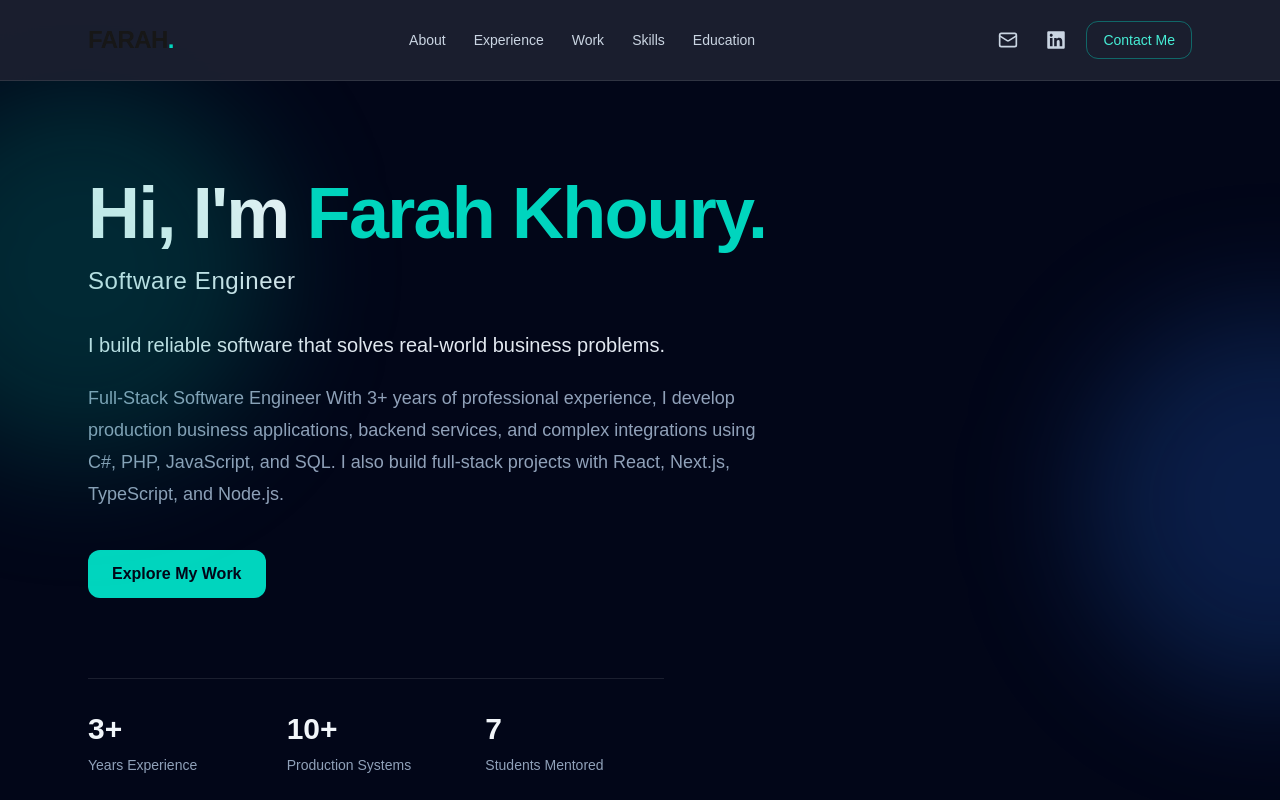
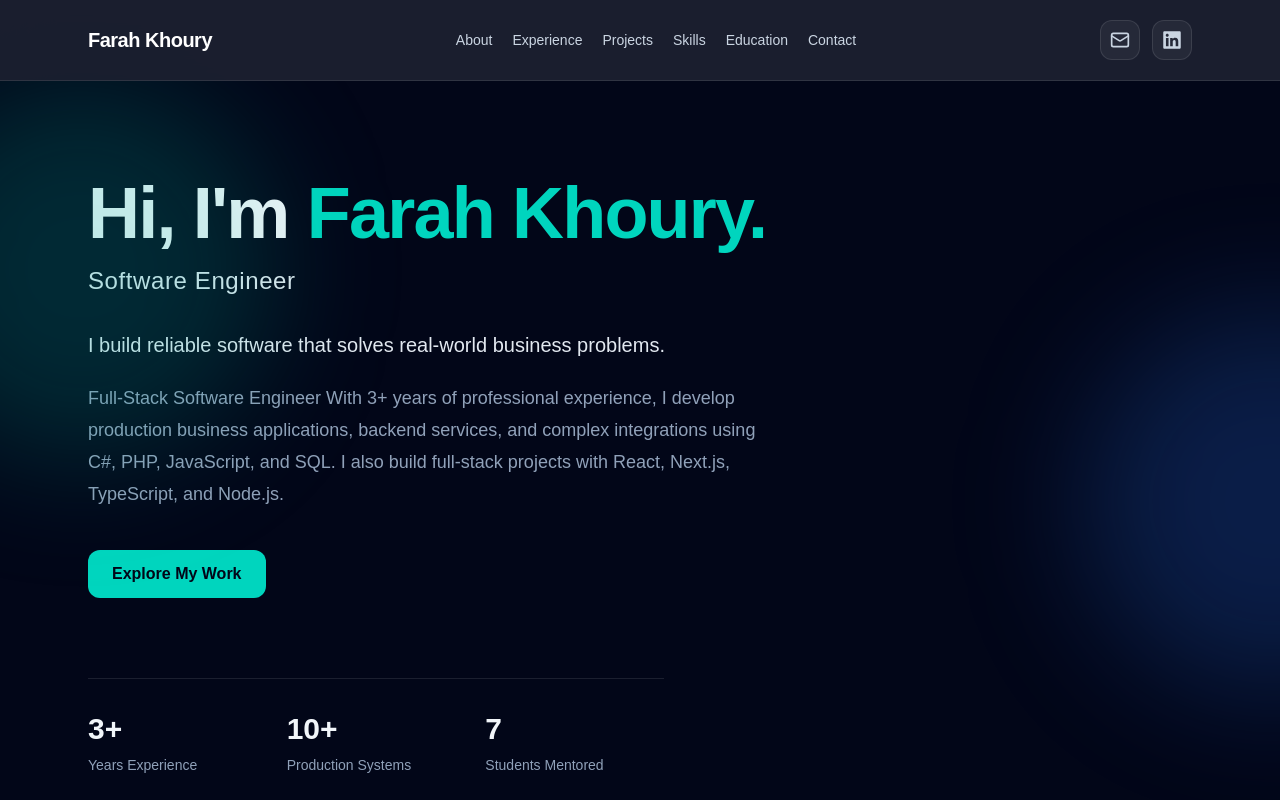
Before and after one commit to farahkh99/farah-portfolio, a Next.js app: page / in a window 1280 px wide. Shown: the top 800 px of the page. Built offline with nearby package versions, Linux system fonts and the light colour scheme.

Commit message:
feat: add responsive accessible mobile navigation

```diff
--- a/src/components/layout/SiteHeader.tsx
+++ b/src/components/layout/SiteHeader.tsx
@@ -1,60 +1,185 @@
-import { Mail } from "lucide-react";
+
+"use client";
+
+import { useEffect, useRef, useState } from "react";
+import Link from "next/link";
+import { Menu, X, Mail } from "lucide-react";
 import { FaLinkedin } from "react-icons/fa";
 
+const navigationLinks = [
+  { label: "About", href: "/#about" },
+  { label: "Experience", href: "/#experience" },
+  { label: "Projects", href: "/#work" },
+  { label: "Skills", href: "/#skills" },
+  { label: "Education", href: "/#education" },
+  { label: "Contact", href: "/#contact" },
+];
+
 export default function SiteHeader() {
+  const [isMenuOpen, setIsMenuOpen] = useState(false);
+
+  const menuButtonRef = useRef<HTMLButtonElement>(null);
+
+  function closeMenu() {
+    setIsMenuOpen(false);
+  }
+
+  useEffect(() => {
+    if (!isMenuOpen) return;
+
+    function handleKeyDown(event: KeyboardEvent) {
+      if (event.key === "Escape") {
+        setIsMenuOpen(false);
+        menuButtonRef.current?.focus();
+      }
+    }
+
+    document.addEventListener("keydown", handleKeyDown);
+
+    return () => {
+      document.removeEventListener("keydown", handleKeyDown);
+    };
+  }, [isMenuOpen]);
+
   return (
-      <header className="sticky top-0 z-50 border-b border-white/10 bg-slate-950/90 backdrop-blur-lg">
-        <nav className="mx-auto flex h-20 max-w-6xl items-center justify-between px-6">
-          <a href="#home" className="text-2xl font-bold tracking-tight">
-            FARAH<span className="text-teal-400">.</span>
-          </a>
+    <header className="sticky top-0 z-50 border-b border-white/10 bg-slate-950/90 backdrop-blur-xl">
+      <div className="mx-auto flex h-20 max-w-6xl items-center justify-between gap-6 px-6">
 
-          <div className="hidden items-center gap-7 text-sm text-slate-300 md:flex">
-            <a href="/about" className="hover:text-teal-400">
-              About
-            </a>
-            <a href="/experience" className="hover:text-teal-400">
-              Experience
-            </a>
-            <a href="/work" className="hover:text-teal-400">
-              Work
-            </a>
-            <a href="/skills" className="hover:text-teal-400">
-              Skills
-            </a>
-            <a href="/education" className="hover:text-teal-400">
-              Education
-            </a>
-          </div>
-          <div className="flex items-center gap-3">
+        {/* Brand */}
+        <Link
+          href="/#home"
+          onClick={closeMenu}
+          className="shrink-0 text-xl font-bold tracking-tight text-white transition-colors hover:text-teal-400"
+        >
+          Farah Khoury
+        </Link>
+
+        {/* Desktop Navigation */}
+        <nav
+          aria-label="Main navigation"
+          className="hidden items-center gap-5 lg:flex"
+        >
+          {navigationLinks.map((link) => (
+            <Link
+              key={link.href}
+              href={link.href}
+              className="text-sm font-medium text-slate-300 transition-colors hover:text-teal-400 focus-visible:outline-2 focus-visible:outline-offset-4 focus-visible:outline-teal-400"
+            >
+              {link.label}
+            </Link>
+          ))}
+        </nav>
+
+        {/* Desktop Social Links */}
+        <div className="hidden items-center gap-3 lg:flex">
           <a
             href="mailto:farah.khoury11@gmail.com"
-              aria-label="Send Farah an email"
-              title="Email"
-              className="rounded-lg p-2 text-slate-300 transition-colors hover:text-teal-400"
+            aria-label="Send an email"
+            className="flex h-10 w-10 items-center justify-center rounded-xl border border-white/10 bg-white/5 text-slate-300 transition-colors hover:border-teal-400/40 hover:bg-teal-400/10 hover:text-teal-400"
           >
-              <Mail size={20} aria-hidden="true" />
+            <Mail
+              aria-hidden="true"
+              className="h-5 w-5"
+            />
           </a>
 
           <a
             href="https://www.linkedin.com/in/farah-khoury-473a3920a"
             target="_blank"
             rel="noopener noreferrer"
-              aria-label="Farah Khoury on LinkedIn"
-              title="LinkedIn"
-              className="rounded-lg p-2 text-slate-300 transition-colors hover:text-teal-400"
+            aria-label="Visit LinkedIn profile"
+            className="flex h-10 w-10 items-center justify-center rounded-xl border border-white/10 bg-white/5 text-slate-300 transition-colors hover:border-teal-400/40 hover:bg-teal-400/10 hover:text-teal-400"
           >
-              <FaLinkedin size={20} aria-hidden="true" />
+            <FaLinkedin
+              aria-hidden="true"
+              className="h-5 w-5"
+            />
+          </a>
+        </div>
+
+        {/* Mobile Menu Button */}
+        <button
+          ref={menuButtonRef}
+          type="button"
+          aria-label={
+            isMenuOpen ? "Close menu" : "Open menu"
+          }
+          aria-expanded={isMenuOpen}
+          aria-controls="mobile-navigation"
+          onClick={() =>
+            setIsMenuOpen((previous) => !previous)
+          }
+          className="flex h-11 w-11 items-center justify-center rounded-xl border border-white/10 bg-white/5 text-teal-400 transition-all duration-200 hover:border-teal-400/40 hover:bg-teal-400/10 focus-visible:outline-2 focus-visible:outline-offset-2 focus-visible:outline-teal-400 lg:hidden"
+        >
+          {isMenuOpen ? (
+            <X
+              aria-hidden="true"
+              className="h-6 w-6"
+            />
+          ) : (
+            <Menu
+              aria-hidden="true"
+              className="h-6 w-6"
+            />
+          )}
+        </button>
+      </div>
+
+      {/* Mobile Navigation */}
+      {isMenuOpen && (
+        <nav
+          id="mobile-navigation"
+          aria-label="Mobile navigation"
+          className="border-t border-white/10 bg-slate-950 px-6 py-5 shadow-2xl lg:hidden"
+        >
+          <div className="mx-auto flex max-w-6xl flex-col gap-2">
+
+            {/* Navigation Links */}
+            {navigationLinks.map((link) => (
+              <Link
+                key={link.href}
+                href={link.href}
+                onClick={closeMenu}
+                className="rounded-xl px-4 py-3 text-sm font-medium text-slate-300 transition-all duration-200 hover:bg-teal-400/10 hover:pl-5 hover:text-teal-400 focus-visible:outline-2 focus-visible:outline-teal-400"
+              >
+                {link.label}
+              </Link>
+            ))}
+
+            {/* Mobile Social Links */}
+            <div className="mt-4 flex items-center gap-3 border-t border-white/10 pt-5">
+              <a
+                href="mailto:farah.khoury11@gmail.com"
+                aria-label="Send an email"
+                className="flex h-11 w-11 items-center justify-center rounded-xl border border-white/10 bg-white/5 text-slate-300 transition-colors hover:bg-teal-400/10 hover:text-teal-400"
+              >
+                <Mail
+                  aria-hidden="true"
+                  className="h-5 w-5"
+                />
               </a>
 
               <a
-              href="/contact"
-              className="rounded-xl border border-teal-400/40 px-4 py-2 text-sm font-medium text-teal-300 transition-colors hover:bg-teal-400/10"
+                href="https://www.linkedin.com/in/farah-khoury-473a3920a"
+                target="_blank"
+                rel="noopener noreferrer"
+                aria-label="Visit LinkedIn profile"
+                className="flex h-11 w-11 items-center justify-center rounded-xl border border-white/10 bg-white/5 text-slate-300 transition-colors hover:bg-teal-400/10 hover:text-teal-400"
               >
-              Contact Me
+                <FaLinkedin
+                  aria-hidden="true"
+                  className="h-5 w-5"
+                />
               </a>
             </div>
+
+            {/* Mobile Footer */}
+            <p className="mt-4 text-center text-xs text-slate-500">
+              Software Engineer · Full Stack Developer
+            </p>
+          </div>
         </nav>
+      )}
     </header>
   );
 }
```
Lines whose indentation alone changed are shown as unchanged.
